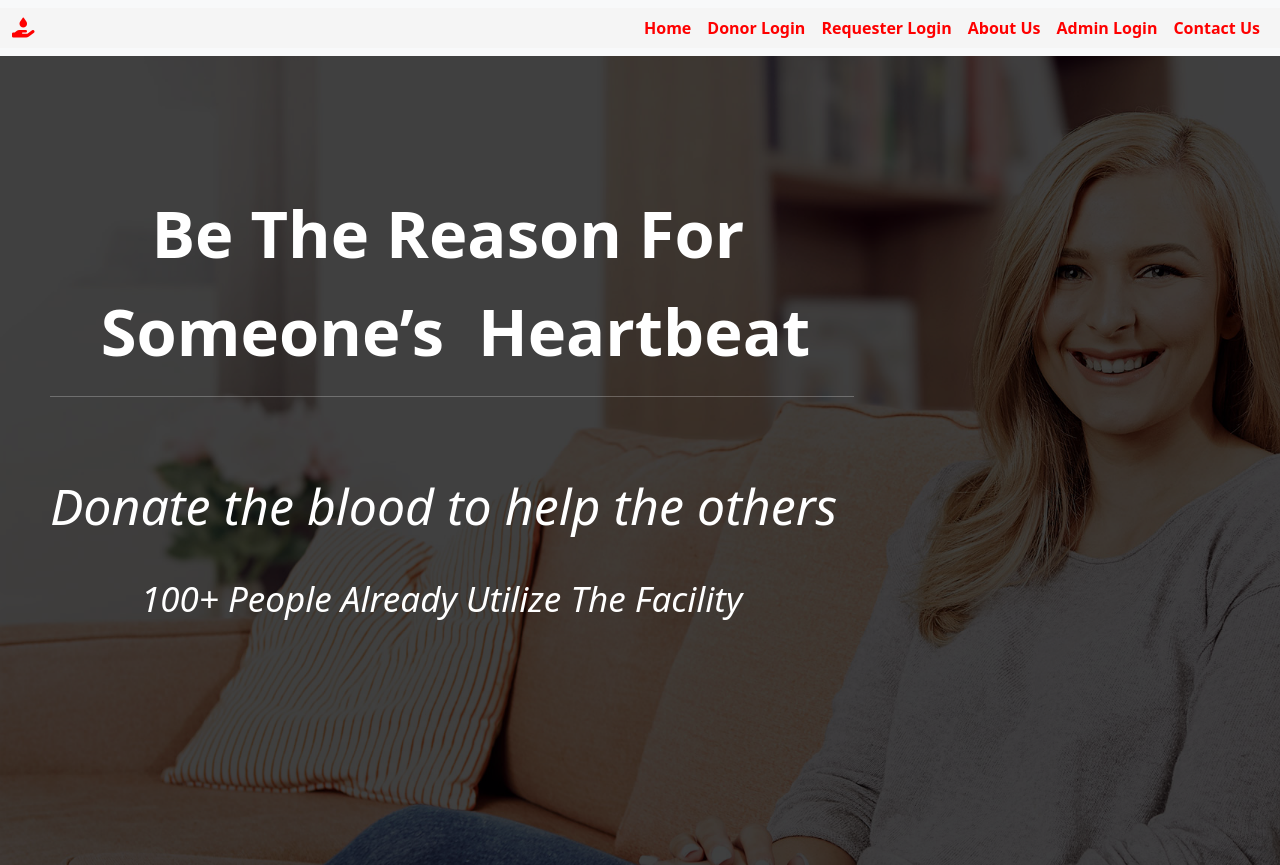
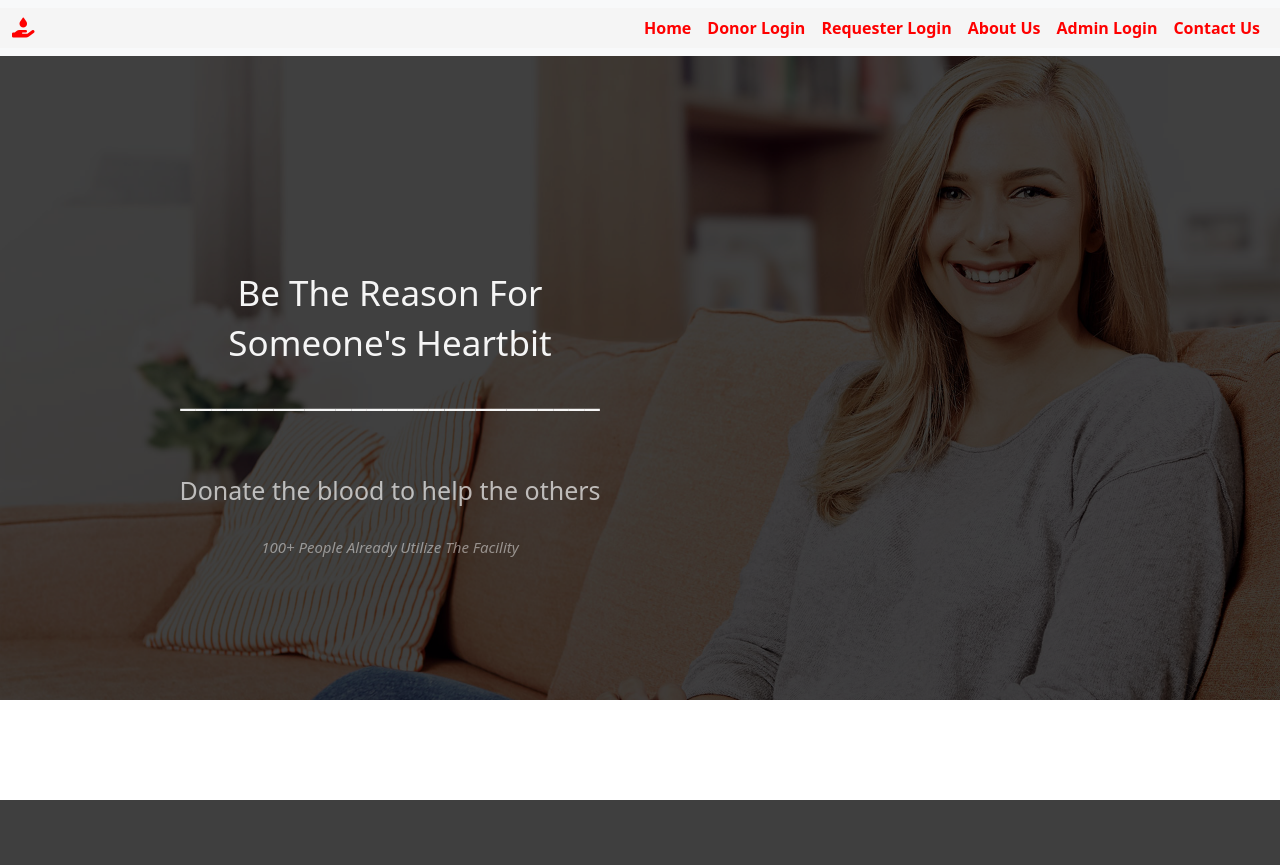
Before and after one commit to ruban117/Online-Blood-Donor-Database-Management-System, a PHP site: page /home.html in a window 1280 px wide; the page is wider, and only the part inside the window is pictured. After the commit the page ends 800 px from the top of that part, so only its background shows below. Run offline with PHP 8.4, Linux system fonts and the light colour scheme.

Commit message:
Modified Home Page

```diff
--- a/Home page/home.css
+++ b/Home page/home.css
@@ -8,364 +8,176 @@
 .navbar .container-fluid{
     background-color: #f5f5f5;
 }
-.headerpic {
-    height: 800px;
+
+/*Full Image DIV*/
+.headerpic{
     background-image: url('header.png');
-    background-size: cover;
-    position: relative;
-    top: 55px;
+    background-size:cover;
+    height: 700px;
+    width: 100%;
 }
-
-.Quotation {
+/*All The Quations*/
+.quotations{
     height: 500px;
     width: 800px;
     position: relative;
     top: 150px;
-    left: 20px;
-    padding: 50px;
+    left: -10px;
+    display: flex;
+    align-items: center;
+    justify-content: center;
+    flex-direction: column;
 }
-#Quotation1{
-    margin: 20px;
-    height: 150px;
-    width: 600px;
-    display: flex;
-    justify-content: center;
+/*1st quotation*/
+.quotations h4{
+    color: #f5f5f5;
+    font-size: 35px;
+
 }
-#one{
-    height: 150px;
-    width: 450px;
-    color: #ffffff;
-    font-size: 35px;
+/*2nd quotation*/
+.quotations p{
+    position: relative;
+    top: 50px;
+    color: #f5f5f5;
+    opacity: 70%;
+    font-size: 25px;
+
 }
-#Quotation2{
-    margin: 20px;
-    height: 100px;
-    width: 600px;
-    display: flex;
-    justify-content: center;
-    align-items: center;
+/*3rd quotation*/
+.quotations p i{
+    opacity: 70%;
+    font-size: 15px;
 }
-#two{
-    height: 50px;
-    width: 400px;
-    color: #ffffff;
-    font-size: 25px;
-}
-#Quotation3{
-    margin: 20px;
-    height: 100px;
-    width: 600px;
-    display: flex;
-    justify-content: center;
-}
-#three{
-    height: 50px;
-    width: 400px;
-    color: #ffffff;
-    font-size: 18px;
-    font-weight: lighter;
-}
-@media (max-width: 320px) {
+
+@media (min-width:320px) and (max-width:376px){
     .headerpic {
-        height: 361px;
-        width: 644px;
         background-size: cover;
+        height: 181px;
+        width: 100%;
+        position: relative;
+        top: 55px;
+    }
+    .quotations {
+        height: 148px;
+        width: 215px;
+        position: relative;
+        top: 19px;
+        left: 12px;
+        display: flex;
+        align-items: center;
+        justify-content: center;
+    }
+    .quotations h4 {
+        color: #f5f5f5;
+        font-size: 10px;
+    }
+    .quotations p {
+        position: relative;
+        top: 11px;
+        color: #f5f5f5;
+        opacity: 70%;
+        font-size: 9px;
+    }
+    .quotations p i {
+        opacity: 70%;
+        font-size: 9px;
     }
 
-    .Quotation {
-        height: 350px;
-        width: 60%;
-        top:0px;
-        padding: 30px;
+}
+
+@media (max-width:500px) and (min-width:377px){
+    .headerpic {
+        background-image: url(header.png);
+        background-size: cover;
+        height: 240px;
+        width: 100%;
+        position: relative;
+        top: 55px;
     }
-    #Quotation1{
-        height: 100px;
-        width: 100%;
-        margin: 0px;
+    .quotations {
+        height: 500px;
+        width: 350px;
         position: relative;
-        top:40px;
+        top: 150px;
+        left: 40px;
+        display: flex;
+        align-items: center;
+        justify-content: center;
+        flex-direction: column;
     }
-
-    #Quotation2{
-        height: 50px;
-        width: 110%;
-        margin: 0px;
-        align-items:start;
+    .quotations {
+        height: 148px;
+        width: 215px;
+        position: relative;
+        top: 19px;
+        left: 12px;
+        display: flex;
+        align-items: center;
+        justify-content: center;
     }
-
-    #Quotation3 {
-        height: 50px;
-        width: 100%;
-        margin: 0px;
+    .quotations h4 {
+        color: #f5f5f5;
+        font-size: 17px;
+        position: relative;
+        top: 20px;
     }
-    #one{
-        height: 100%;
-        font-size: 25px;
+    .quotations p {
+        position: relative;
+        top: 36px;
+        color: #f5f5f5;
+        opacity: 70%;
+        font-size: 11px;
     }
-    #two{
-        font-size: 20px;
-    }
-    #three{
-        font-size: 15px;
+    .quotations p i {
+        opacity: 70%;
+        font-size: 10px;
     }
 }
-@media (min-width: 321px) and (max-width: 376px) {
+@media (min-width: 501px) and (max-width: 769px) {
     .headerpic {
-        height: 462px;
-        width: 822px;
+        background-image: url(header.png);
         background-size: cover;
+        height: 397px;
+        width: 100%;
+        position: relative;
+        top: 55px;
     }
-    .Quotation {
-        height: 400px;
-        width: 60%;
-        top:0px;
-        padding: 30px;
+    .quotations {
+        height: 500px;
+        width: 350px;
+        position: relative;
+        top: 150px;
+        left: 40px;
+        display: flex;
+        align-items: center;
+        justify-content: center;
+        flex-direction: column;
     }
-    #Quotation1{
-        height: 150px;
-        width: 100%;
-        margin: 0px;
+    .quotations {
+        height: 148px;
+        width: 215px;
         position: relative;
-        top:40px;
+        top: 19px;
+        left: 12px;
+        display: flex;
+        align-items: center;
+        justify-content: center;
     }
-    #Quotation2{
-        height: 80px;
-        width: 100%;
-        margin: 0px;
-        align-items:center;
+    .quotations h4 {
+        color: #f5f5f5;
+        font-size: 17px;
+        position: relative;
+        top: 20px;
     }
-    #Quotation3 {
-        height: 50px;
-        width: 100%;
-        margin: 0px;
+    .quotations p {
+        position: relative;
+        top: 36px;
+        color: #f5f5f5;
+        opacity: 70%;
+        font-size: 11px;
     }
-    #one{
-        height: 100%;
-        font-size: 35px;
-    }
-    #two{
-        font-size: 25px;
-    }
-    #three{
-        font-size: 18px;
+    .quotations p i {
+        opacity: 70%;
+        font-size: 10px;
     }
 }
-@media (min-width: 376px) and (max-width: 426px) {
-    .headerpic {
-        height: 462px;
-        width: 830px;
-        background-size: cover;
-    }
-    .Quotation {
-        height: 400px;
-        width: 60%;
-        top:0px;
-        padding: 30px;
-    }
-    #Quotation1{
-        height: 150px;
-        width: 100%;
-        margin: 0px;
-        position: relative;
-        top:40px;
-    }
-    #Quotation2{
-        height: 80px;
-        width: 100%;
-        margin: 0px;
-        align-items:center;
-    }
-    #Quotation3 {
-        height: 50px;
-        width: 100%;
-        margin: 0px;
-    }
-    #one{
-        height: 100%;
-        font-size: 35px;
-    }
-    #two{
-        font-size: 25px;
-    }
-    #three{
-        font-size: 18px;
-    }
-}
-@media (min-width: 426px) and (max-width: 769px) {
-    .headerpic {
-        height: 462px;
-        width: 822px;
-        background-size: cover;
-    }
-    .Quotation {
-        height: 400px;
-        width: 60%;
-        top:0px;
-        padding: 30px;
-    }
-    #Quotation1{
-        height: 150px;
-        width: 100%;
-        margin: 0px;
-        position: relative;
-        top:40px;
-    }
-    #Quotation2{
-        height: 80px;
-        width: 100%;
-        margin: 0px;
-        align-items:center;
-    }
-    #Quotation3 {
-        height: 50px;
-        width: 100%;
-        margin: 0px;
-    }
-    #one{
-        height: 100%;
-        font-size: 35px;
-    }
-    #two{
-        font-size: 25px;
-    }
-    #three{
-        font-size: 18px;
-    }
-}
-@media (min-width: 769px) and (max-width: 1025px) {
-    .headerpic {
-        height: 576px;
-        width: 1025px;
-        background-size: cover;
-    }
-    .Quotation {
-        height: 500px;
-        width: 60%;
-        top:20px;
-        padding: 30px;
-    }
-    #Quotation1{
-        height: 170px;
-        width: 100%;
-        margin: 0px;
-        position: relative;
-        top:40px;
-    }
-    #Quotation2{
-        height: 100px;
-        width: 100%;
-        margin: 0px;
-        align-items:center;
-    }
-    #Quotation3 {
-        height: 60px;
-        width: 100%;
-        margin: 0px;
-    }
-    #one{
-        height: 100%;
-        width:100%;
-        font-size: 45px;
-    }
-    #two{
-        height: 60%;
-        width:100%;
-        font-size: 35px;
-    }
-    #three{
-        width:100%;
-        font-size: 25px;
-    }
-}
-@media (min-width: 1025px) and (max-width: 1441px) {
-    .headerpic {
-        height: 810px;
-        width: 1440px;
-        background-size: cover;
-    }
-    .Quotation {
-        height: 600px;
-        width: 60%;
-        top:60px;
-        padding: 30px;
-    }
-    #Quotation1{
-        height: 250px;
-        width: 100%;
-        margin: 0px;
-        position: relative;
-        top:40px;
-    }
-    #Quotation2{
-        height: 130px;
-        width: 100%;
-        margin: 0px;
-        align-items:center;
-    }
-    #Quotation3 {
-        height: 100px;
-        width: 100%;
-        margin: 0px;
-    }
-    #one{
-        height: 100%;
-        width:100%;
-        font-size: 65px;
-    }
-    #two{
-        height: 60%;
-        width:100%;
-        font-size: 50px;
-    }
-    #three{
-        height: 70%;
-        width:100%;
-        font-size: 35px;
-    }
-}
-/*@media (min-width: 1441px) and (max-width: 2561px) {
-    .headerpic {
-        height: 1442px;
-        width: 2560px;
-        background-size: cover;
-    }
-    .Quotation {
-        height: 1200px;
-        width: 60%;
-        top:100px;
-        padding: 30px;
-    }
-    #Quotation1{
-        height: 455px;
-        width: 100%;
-        margin: 0px;
-        position: relative;
-        top:40px;
-    }
-    #Quotation2{
-        height: 260px;
-        width: 105%;
-        margin: 0px;
-        align-items:center;
-    }
-    #Quotation3 {
-        height: 200px;
-        width: 100%;
-        margin: 0px;
-    }
-    #one{
-        height: 100%;
-        width:100%;
-        font-size: 125px;
-    }
-    #two{
-        height: 60%;
-        width:100%;
-        font-size: 98px;
-    }
-    #three{
-        height: 70%;
-        width:100%;
-        font-size: 70px;
-    }
-}*/
--- a/Home page/home.html
+++ b/Home page/home.html
@@ -44,13 +44,17 @@
       </div>
     </div>
   </nav>
+  <!------------------------------------------FIRST DIV---------------------------------------------->
   <div class="headerpic">
-    <div class="Quotation">
-      <div id="Quotation1"><div id="one"><b>&nbsp;&nbsp;&nbsp;&nbsp;&nbsp;&nbsp;Be The Reason For<br>&nbsp;&nbsp;&nbsp;Someone’s&nbsp;&nbsp;Heartbeat&nbsp;&nbsp;<br><hr></b></div></div><br><br>
-      <div id="Quotation2"><div id="two"><i>Donate the blood to help the others</i></div></div>
-      <div id="Quotation3"><div id="three"><i>&nbsp;&nbsp;&nbsp;&nbsp;&nbsp;&nbsp;&nbsp;&nbsp;&nbsp;&nbsp;100+ People Already Utilize The Facility</i></div></div>
+    <div class="quotations">
+      <h4>Be The Reason For</h4>
+      <h4>Someone's Heartbit</h4>
+      <h4>___________________________</h4><!--------------------------------this is a auto generated for responsiveness-->
+      <p>Donate the blood to help the others</p>
+      <p><i>100+ People Already Utilize The Facility</i></p>
     </div>
   </div>
+  <!------------------------------------------SECOND DIV STARTS HERE---------------------------------->
   <script src="https://cdn.jsdelivr.net/npm/bootstrap@5.3.1/dist/js/bootstrap.bundle.min.js"
     integrity="sha384-HwwvtgBNo3bZJJLYd8oVXjrBZt8cqVSpeBNS5n7C8IVInixGAoxmnlMuBnhbgrkm"
     crossorigin="anonymous"></script>
```
